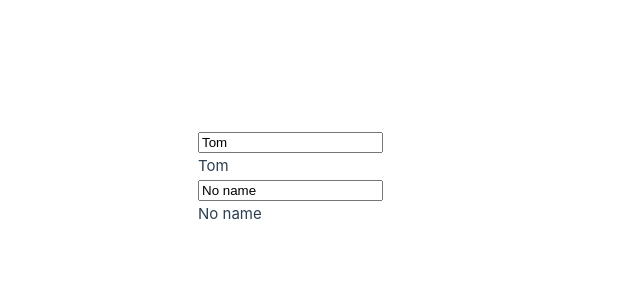
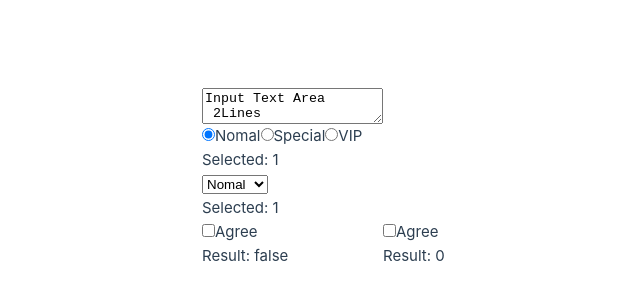
Before and after one commit to koyamal/pra_vue3, a Vue app in the folder Vue3FrontDevTextBook/chap05/dataVinding/: page / in a window 1280 px wide. Shown: the part 222-522 px from the top of the page, without its empty margins (257-897 px from the left). Built offline with nearby package versions, Linux system fonts and the light colour scheme.

Commit message:
Use v-model in many cases

```diff
--- a/Vue3FrontDevTextBook/chap05/dataVinding/src/App.vue
+++ b/Vue3FrontDevTextBook/chap05/dataVinding/src/App.vue
@@ -1,23 +1,42 @@
 <script setup lang="ts">
 import {ref} from "vue";
 
-const inputNameBind = ref("Tom");
-const inputNameOn = ref("No name");
-const onInputName = (event: Event): void => {
-  const element = event.target as HTMLInputElement;
-  inputNameOn.value = element.value;
-}
+const inputTextarea = ref("Input Text Area \n 2Lines");
+const memberType = ref(1);
+const memberTypeSelect = ref(1);
+const isAgreed = ref(false);
+const isAgreed01 = ref(0);
+const selectedOS = ref([]);
+const selectedOSSelect = ref([]);
 </script>
 
 <template>
+  <textarea v-model="inputTextarea"></textarea>
+  <br>
   <section>
-    <input type="text" v-bind:value="inputNameBind">
-    <p>{{ inputNameBind }}</p>
+    <label><input type="radio" name="memberType" value="1" v-model="memberType">Nomal</label>
+    <label><input type="radio" name="memberType" value="2" v-model="memberType">Special</label>
+    <label><input type="radio" name="memberType" value="3" v-model="memberType">VIP</label>
+    <br>
+    <p>Selected: {{ memberType }}</p>
   </section>
   <br>
   <section>
-    <input type="text" v-bind:value="inputNameOn" v-on:input="onInputName">
-    <p>{{ inputNameOn }}</p>
+    <select v-model="memberTypeSelect">
+      <option value="1">Nomal</option>
+      <option value="2">Special</option>
+      <option value="3">VIP</option>
+    </select>
+    <p>Selected: {{ memberTypeSelect }}</p>
+  </section>
+  <br>
+  <section>
+    <label><input type="checkbox" v-model="isAgreed">Agree</label>
+    <p>Result: {{ isAgreed }}</p>
+  </section>
+  <section>
+    <label><input type="checkbox" v-model="isAgreed01" true-value="1" false-value="0">Agree</label>
+    <p>Result: {{ isAgreed01 }}</p>
   </section>
 </template>
 
```
